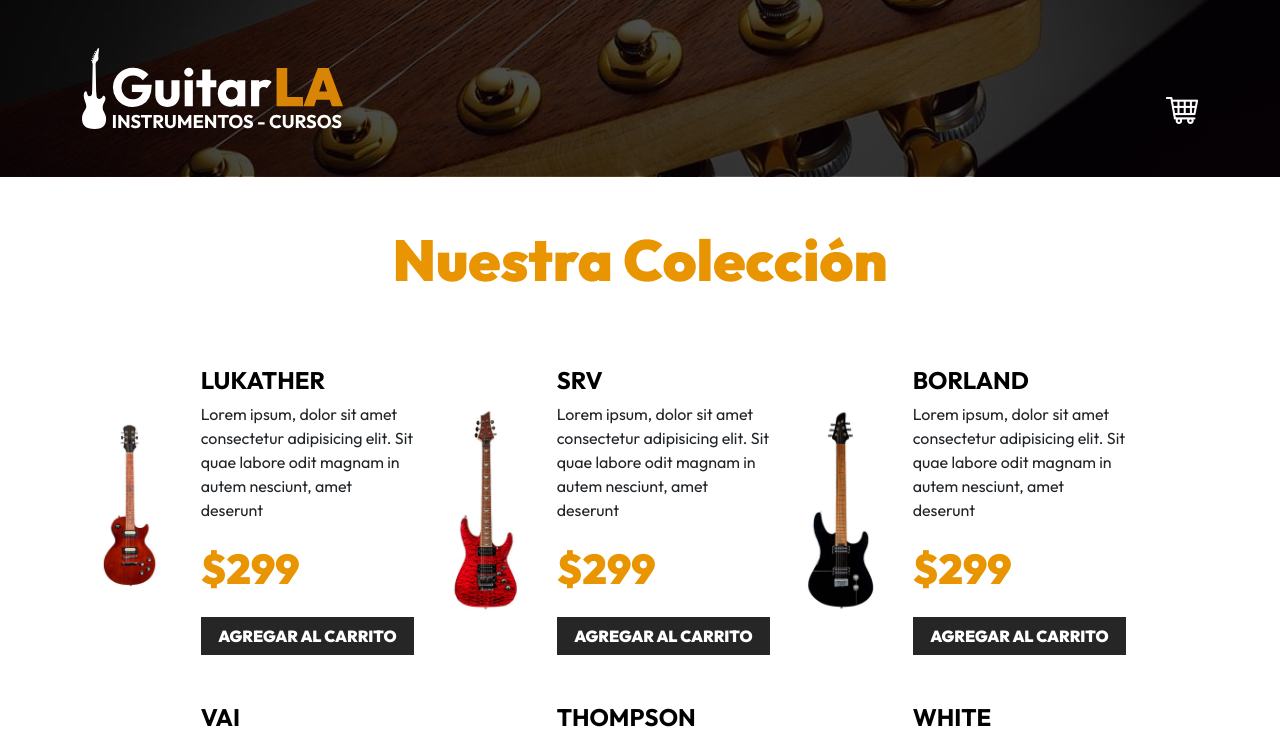
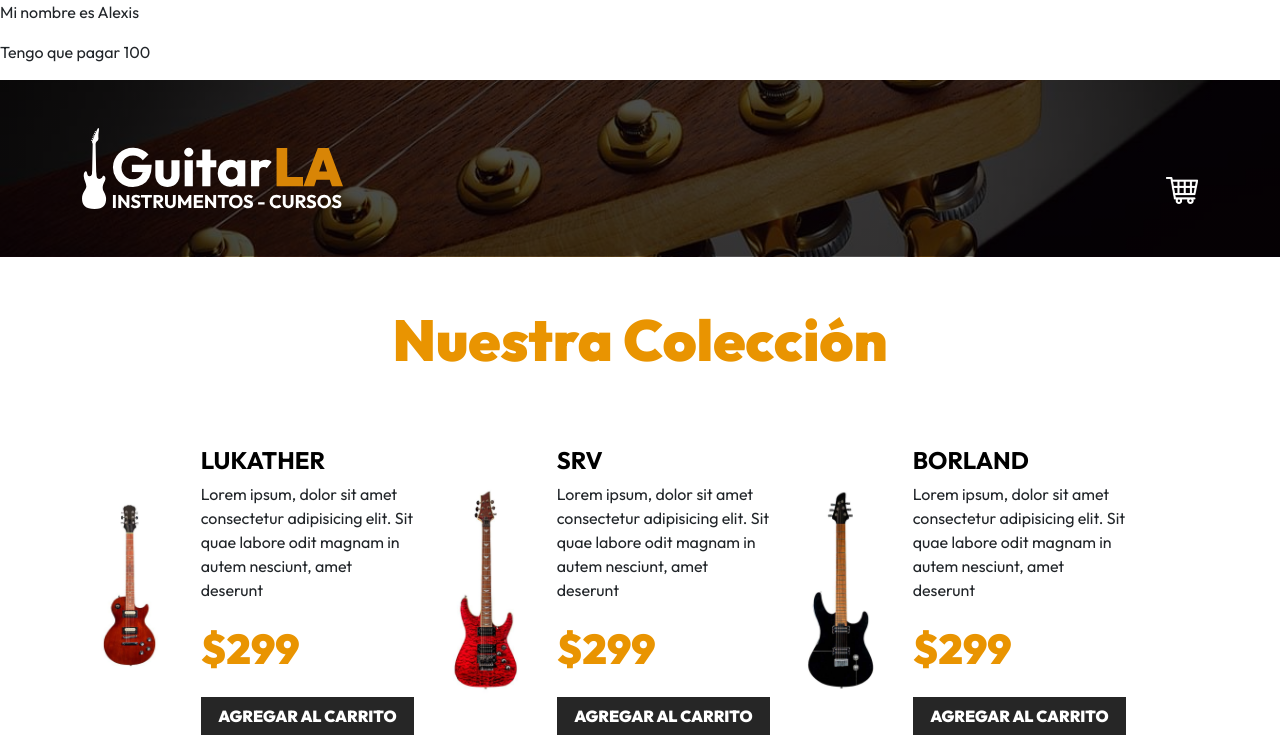
Before and after one commit to Alexiscarradax777/Carrito-de-Compras, a React (Vite) app: page / in a window 1280 px wide. Shown: the top 744 px of the page. Built offline with nearby package versions, Linux system fonts and the light colour scheme.

Commit message:
Creando un nuevo Componente y Usando Fragments

```diff
--- a/src/App.jsx
+++ b/src/App.jsx
@@ -1,7 +1,13 @@
+
+import Header from "./components/Header"
+
+
 
 function App() {
   return (
     <>
+
+    <Header />
     <header class="py-5 header">
       <div class="container-xl">
         <div class="row justify-content-center justify-content-md-between">
@@ -228,8 +234,7 @@ function App() {
 
 
 
-
-    </>
+   </>
   )
 }
 
--- a/src/components/Header.jsx
+++ b/src/components/Header.jsx
@@ -1,10 +1,23 @@
+/** Importar Librerias o Componentes */
 
-function Header() {
+import React from 'react'
+
+export default function Header() {
+
+    /** STATE O FUNCIONES */
+
+    const name = 'Alexis'
+    const Total = 100
 
     return (
-        <h1>Desde Header</h1>
+
+        /** HTAML O VISTA */
+        <React.Fragment>
+
+        <p>Mi nombre es  {name} </p>
+        <p>Tengo que pagar  {Total} </p>
+
+        </React.Fragment>
     )
 
 }
-
-export default Header
```
